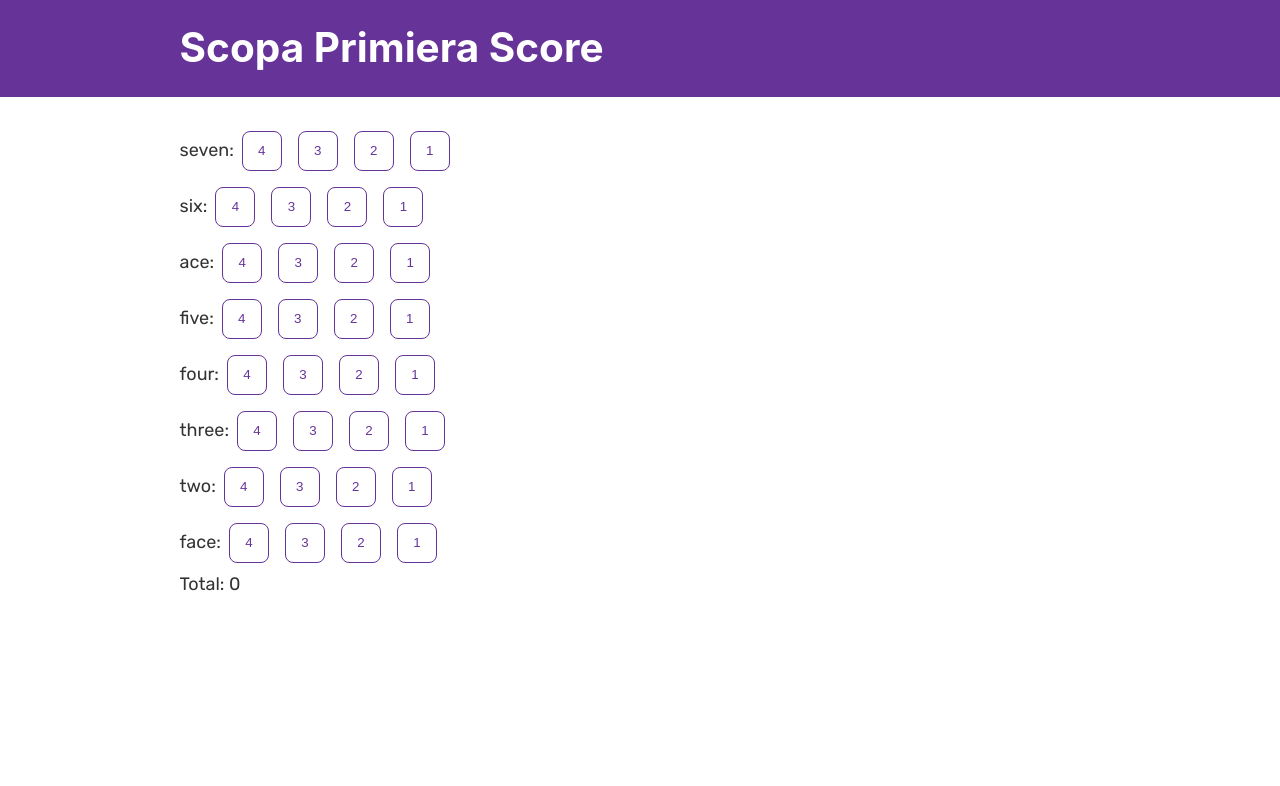
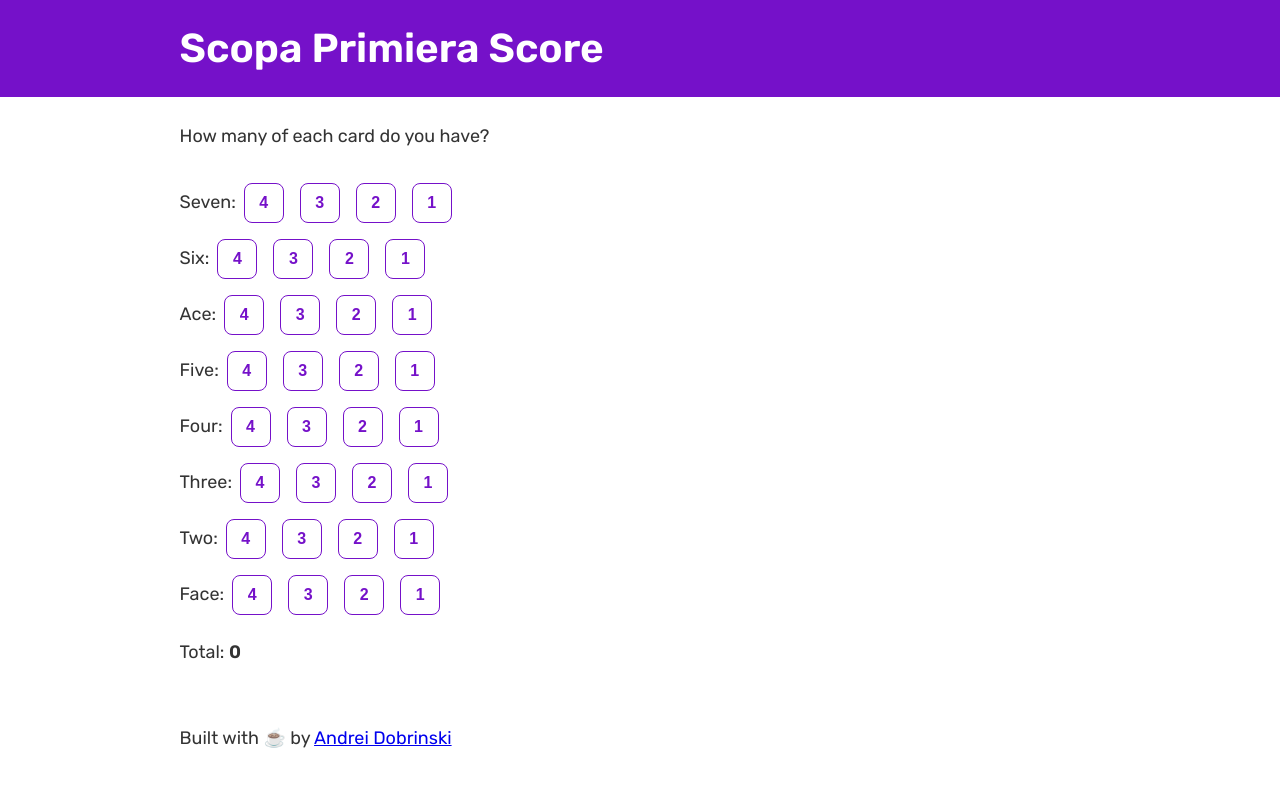
Before and after one commit to andreidobrinski/scopa, a Gatsby site: page / in a window 1280 px wide. Built offline with nearby package versions, Linux system fonts and the light colour scheme; Gatsby itself is replaced by a stand-in of ours.

Commit message:
styles and tweaks

```diff
--- a/gatsby-config.js
+++ b/gatsby-config.js
@@ -30,7 +30,7 @@ module.exports = {
     {
       resolve: `gatsby-plugin-google-fonts`,
       options: {
-        fonts: [`rubik\:400`],
+        fonts: [`rubik\:400,600`],
         display: 'swap',
       },
     },
--- a/src/components/CardValue.js
+++ b/src/components/CardValue.js
@@ -1,12 +1,14 @@
 import React from 'react'
 import styled from 'styled-components'
-
-const buttonValues = [4, 3, 2, 1]
+import { buttonValues } from './constants'
 
 const CardValue = ({ card, dispatch, state }) => {
   return (
     <div>
-      {card}:
+      <span style={{ textTransform: 'capitalize', width: '100px' }}>
+        {card}
+      </span>
+      :
       {buttonValues.map(value => {
         return (
           <Button
@@ -23,14 +25,16 @@ const CardValue = ({ card, dispatch, state }) => {
 }
 
 const Button = styled.button.attrs(() => ({ type: 'button' }))`
-  background-color: ${({ selected }) =>
-    selected ? 'rebeccapurple' : 'transparent'};
-  color: ${({ selected }) => (selected ? 'white' : 'rebeccapurple')};
-  border: 1px solid rebeccapurple;
+  background-color: ${({ selected }) => (selected ? '#7511C9' : 'transparent')};
+  color: ${({ selected }) => (selected ? 'white' : '#7511C9')};
+  transition: color 500ms, background-color 500ms;
+  border: 1px solid #7511c9;
   margin: 8px;
   border-radius: 8px;
   width: 40px;
   height: 40px;
+  font-size: 16px;
+  font-weight: 600;
 `
 
 export default CardValue
--- /dev/null
+++ b/src/components/constants.js
@@ -0,0 +1,23 @@
+export const initialState = {
+  seven: 0,
+  six: 0,
+  ace: 0,
+  five: 0,
+  four: 0,
+  three: 0,
+  two: 0,
+  face: 0,
+}
+
+export const primieraValues = {
+  seven: 21,
+  six: 18,
+  ace: 16,
+  five: 15,
+  four: 14,
+  three: 13,
+  two: 12,
+  face: 10,
+}
+
+export const buttonValues = [4, 3, 2, 1]
--- a/src/components/header.js
+++ b/src/components/header.js
@@ -1,11 +1,10 @@
-import { Link } from "gatsby"
-import PropTypes from "prop-types"
-import React from "react"
+import PropTypes from 'prop-types'
+import React from 'react'
 
 const Header = ({ siteTitle }) => (
   <header
     style={{
-      background: `rebeccapurple`,
+      background: `#7511C9`,
       marginBottom: `1.45rem`,
     }}
   >
@@ -16,17 +15,7 @@ const Header = ({ siteTitle }) => (
         padding: `1.45rem 1.0875rem`,
       }}
     >
-      <h1 style={{ margin: 0 }}>
-        <Link
-          to="/"
-          style={{
-            color: `white`,
-            textDecoration: `none`,
-          }}
-        >
-          {siteTitle}
-        </Link>
-      </h1>
+      <h1 style={{ margin: 0, color: `white` }}>{siteTitle}</h1>
     </div>
   </header>
 )
--- a/src/components/layout.css
+++ b/src/components/layout.css
@@ -1,5 +1,6 @@
 html {
-  font-family: rubik;
+  font-family: rubik -apple-system, BlinkMacSystemFont, Segoe UI, Roboto, Oxygen,
+    Ubuntu, Cantarell, Fira Sans, Droid Sans, Helvetica Neue, sans-serif;
   -ms-text-size-adjust: 100%;
   -webkit-text-size-adjust: 100%;
   font: 112.5%/1.45em georgia, serif;
@@ -45,8 +46,6 @@ h1 {
   padding-top: 0;
   margin-bottom: 1.45rem;
   color: inherit;
-  font-family: -apple-system, BlinkMacSystemFont, Segoe UI, Roboto, Oxygen,
-    Ubuntu, Cantarell, Fira Sans, Droid Sans, Helvetica Neue, sans-serif;
   font-weight: bold;
   text-rendering: optimizeLegibility;
   font-size: 2.25rem;
--- a/src/components/layout.js
+++ b/src/components/layout.js
@@ -35,11 +35,13 @@ const Layout = ({ children }) => {
         }}
       >
         <main>{children}</main>
-        {/* <footer>
-          © {new Date().getFullYear()}, Built with
-          {` `}
-          <a href="https://www.gatsbyjs.org">Gatsby</a>
-        </footer> */}
+        <footer style={{ marginTop: '60px' }}>
+          Built with{' '}
+          <span role="img" aria-label="coffee emoji">
+            ☕
+          </span>{' '}
+          by <a href="https://andreidobrinski.github.io/">Andrei Dobrinski</a>
+        </footer>
       </div>
     </>
   )
--- a/src/pages/index.js
+++ b/src/pages/index.js
@@ -2,28 +2,7 @@ import React, { useReducer } from 'react'
 import CardValue from '../components/CardValue'
 import Layout from '../components/layout'
 import SEO from '../components/seo'
-
-const initialState = {
-  seven: 0,
-  six: 0,
-  ace: 0,
-  five: 0,
-  four: 0,
-  three: 0,
-  two: 0,
-  face: 0,
-}
-
-const primieraValues = {
-  seven: 21,
-  six: 18,
-  ace: 16,
-  five: 15,
-  four: 14,
-  three: 13,
-  two: 12,
-  face: 10,
-}
+import { initialState, primieraValues } from '../components/constants'
 
 const reducer = (state, action) => {
   if (state[action.card] === action.value) {
@@ -40,11 +19,14 @@ const IndexPage = () => {
 
   return (
     <Layout>
-      <SEO title="Home" />
+      <SEO title="Scopa Primiera Score" />
+      <p>How many of each card do you have?</p>
       {Object.keys(initialState).map(card => (
         <CardValue card={card} dispatch={dispatch} state={state} key={card} />
       ))}
-      <p>Total: {total}</p>
+      <p style={{ marginTop: '16px' }}>
+        Total: <strong>{total}</strong>
+      </p>
     </Layout>
   )
 }
```
